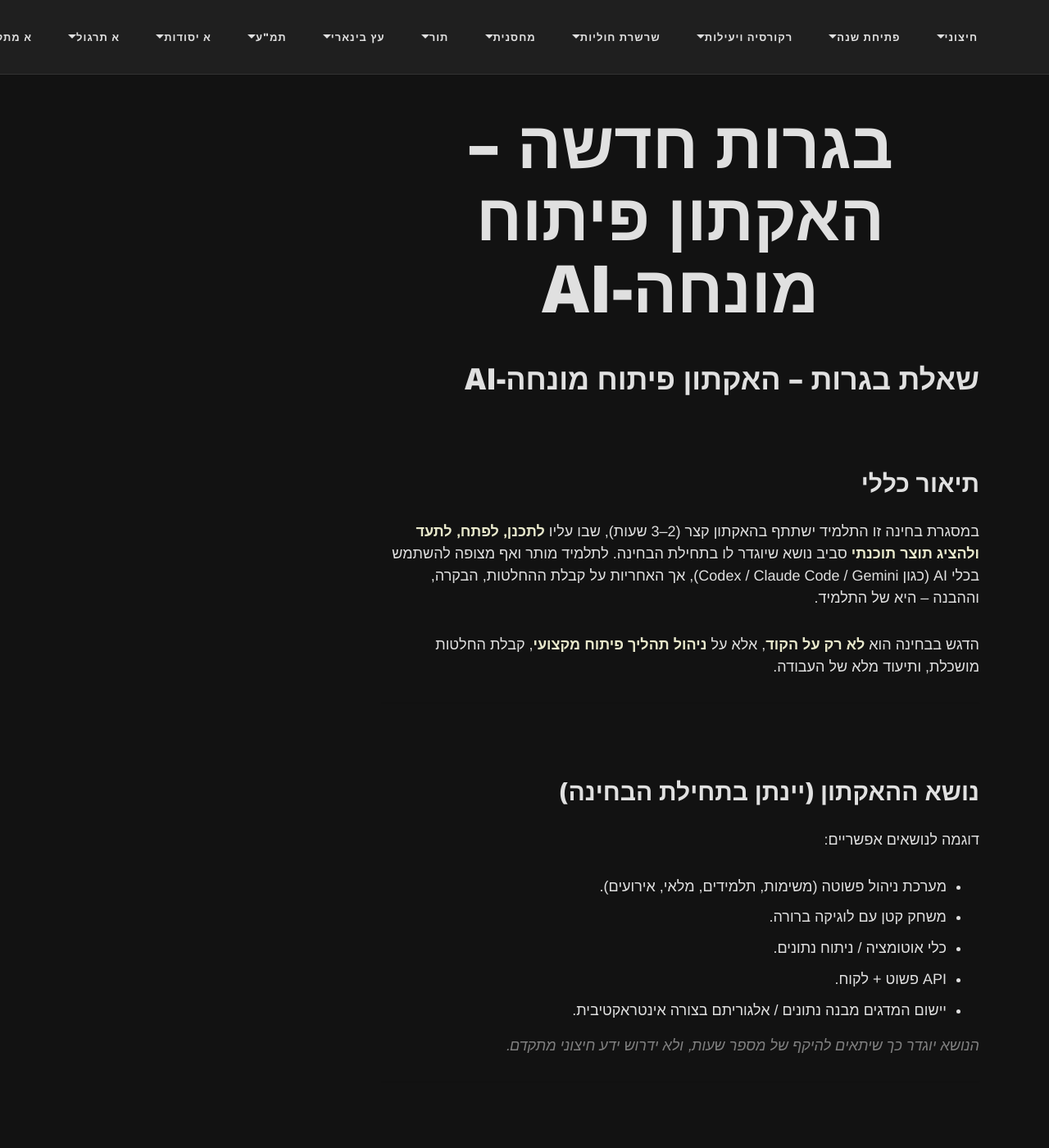
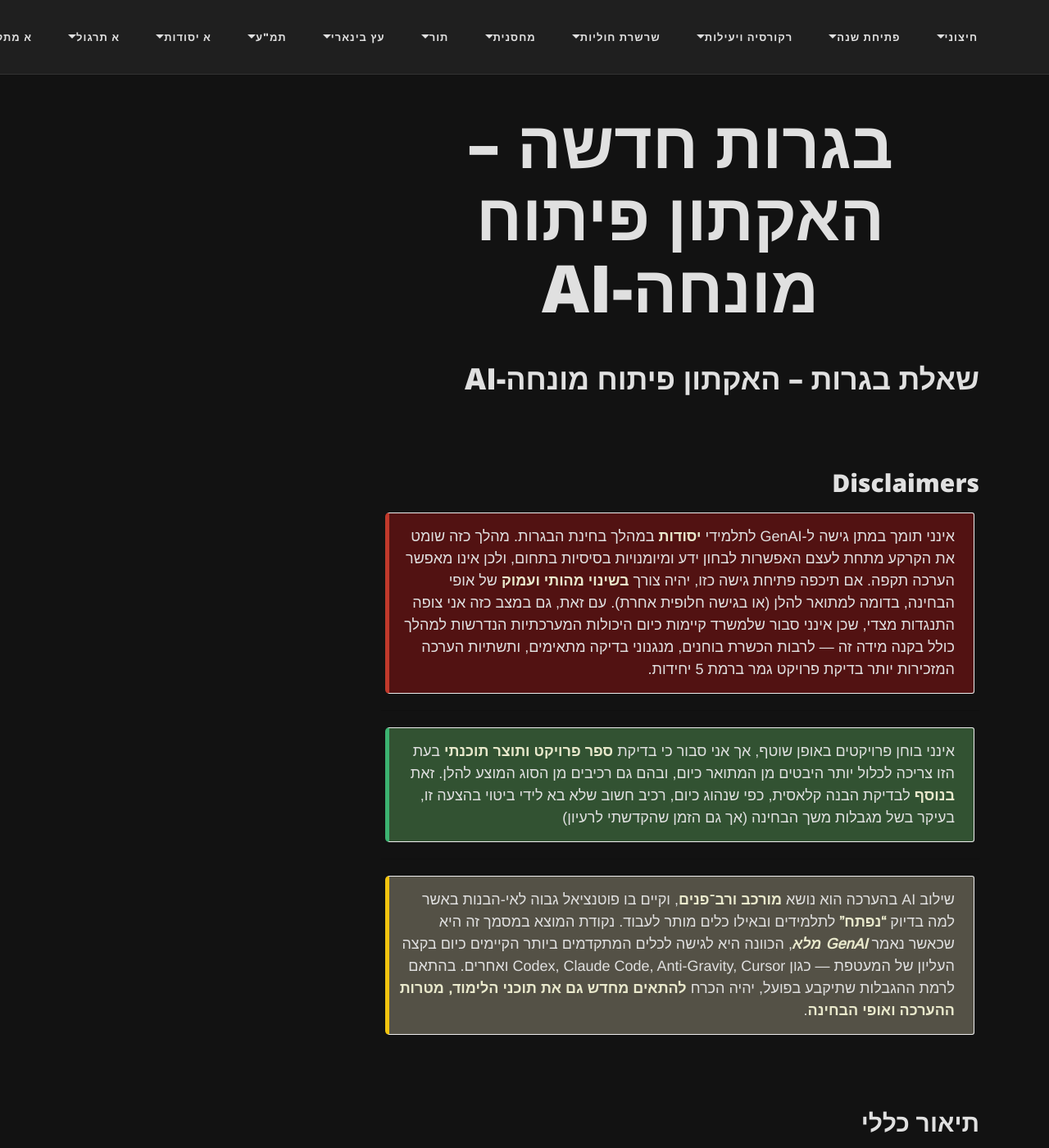
Before and after one commit to 3strategy/BeautifulMivney, a Jekyll site: the page built from android/unsorted/habagrut.md, in a window 1280 px wide and 1400 px high. Shown: the whole window at 82% size. Built offline with Jekyll 4.4.1, drawn with Linux system fonts in a browser that asks for light colours; comment, search, counter and statistics services are not loaded; some of the changed text lies outside the part shown.

Commit message:
עדכון לבגרות החדשה

```diff
--- a/android/unsorted/habagrut.md
+++ b/android/unsorted/habagrut.md
@@ -12,6 +12,21 @@ evaluation_type: תהליך + תוצר
 ---
 
 # שאלת בגרות – האקתון פיתוח מונחה-AI
+
+## Disclaimers
+
+{: .box-error}
+אינני תומך במתן גישה ל-GenAI לתלמידי **יסודות** במהלך בחינת הבגרות. מהלך כזה שומט את הקרקע מתחת לעצם האפשרות לבחון ידע ומיומנויות בסיסיות בתחום, ולכן אינו מאפשר הערכה תקפה. אם תיכפה פתיחת גישה כזו, יהיה צורך **בשינוי מהותי ועמוק** של אופי הבחינה, בדומה למתואר להלן (או בגישה חלופית אחרת). עם זאת, גם במצב כזה אני צופה התנגדות מצדי, שכן אינני סבור שלמשרד קיימות כיום היכולות המערכתיות הנדרשות למהלך כולל בקנה מידה זה — לרבות הכשרת בוחנים, מנגנוני בדיקה מתאימים, ותשתיות הערכה המזכירות יותר בדיקת פרויקט גמר ברמת 5 יחידות.
+
+---
+
+{: .box-success}
+אינני בוחן פרויקטים באופן שוטף, אך אני סבור כי בדיקת **ספר פרויקט ותוצר תוכנתי** בעת הזו צריכה לכלול יותר היבטים מן המתואר כיום, ובהם גם רכיבים מן הסוג המוצע להלן. זאת **בנוסף** לבדיקת הבנה קלאסית, כפי שנהוג כיום, רכיב חשוב שלא בא לידי ביטוי בהצעה זו, בעיקר בשל מגבלות משך הבחינה (אך גם הזמן שהקדשתי לרעיון)
+
+---
+
+{: .box-warning}
+שילוב AI בהערכה הוא נושא **מורכב ורב־פנים**, וקיים בו פוטנציאל גבוה לאי-הבנות באשר למה בדיוק **“נפתח”** לתלמידים ובאילו כלים מותר לעבוד. נקודת המוצא במסמך זה היא שכאשר נאמר ***GenAI מלא***, הכוונה היא לגישה לכלים המתקדמים ביותר הקיימים כיום בקצה העליון של המעטפת — כגון Codex, Claude Code, Anti-Gravity, Cursor ואחרים. בהתאם לרמת ההגבלות שתיקבע בפועל, יהיה הכרח **להתאים מחדש גם את תוכני הלימוד, מטרות ההערכה ואופי הבחינה**.
 
 ## תיאור כללי
 
@@ -126,19 +141,19 @@ evaluation_type: תהליך + תוצר
 {: .table-he}
 | תחום                              | משקל |
 | --------------------------------- | ---- |
-| ניהול פיתוח בגיט (תהליך, commits) | 30%  |
-| מסמכולוגיה ותיעוד תהליך           | 25%  |
-| שימוש מושכל ב-AI ו-Prompting      | 25%  |
+| ניהול פיתוח בגיט (תהליך, commits) | 15%  |
+| מסמכולוגיה ותיעוד תהליך           | 30%  |
+| שימוש מושכל ב-AI ו-Prompting      | 35%  |
 | איכות התוצר והקוד                 | 20%  |
 
 ---
 
 ## דגשים חשובים
 
-* אין ציפייה לתוצר “מושלם”.
-* יש ציפייה **להבנה, בקרה וחשיבה ביקורתית**.
-* תלמיד שלא השתמש ב-AI – יתקשה לעמוד בדרישות.
-* תלמיד שנתן ל-AI “לעבוד במקומו” ללא תיעוד והחלטות – לא יקבל ציון גבוה.
+* אין ציפייה לתוצר “מושלם”. אבל צריכים להיות לפחות 2-3 commits עובדים.
+* יש ציפייה **להבנה, בקרה וחשיבה ביקורתית** שמודגמת בדיאלוג עם ה-AI
+* תלמיד שאינו מיומן בעבודה עם AI – יתקשה לעמוד בדרישות.
+* תלמיד שנתן ל-AI “לעבוד במקומו” ללא תיעוד והחלטות – יקבל ציון נמוך.
 
 ---
 
```
